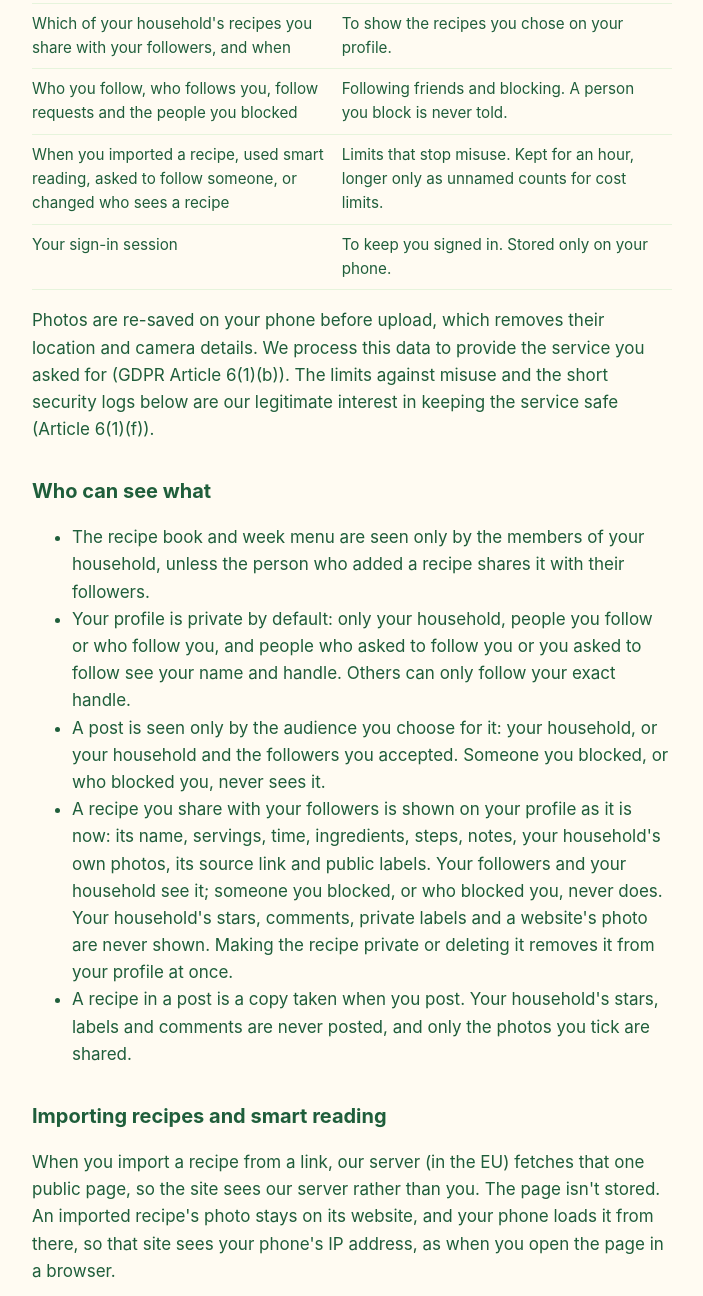
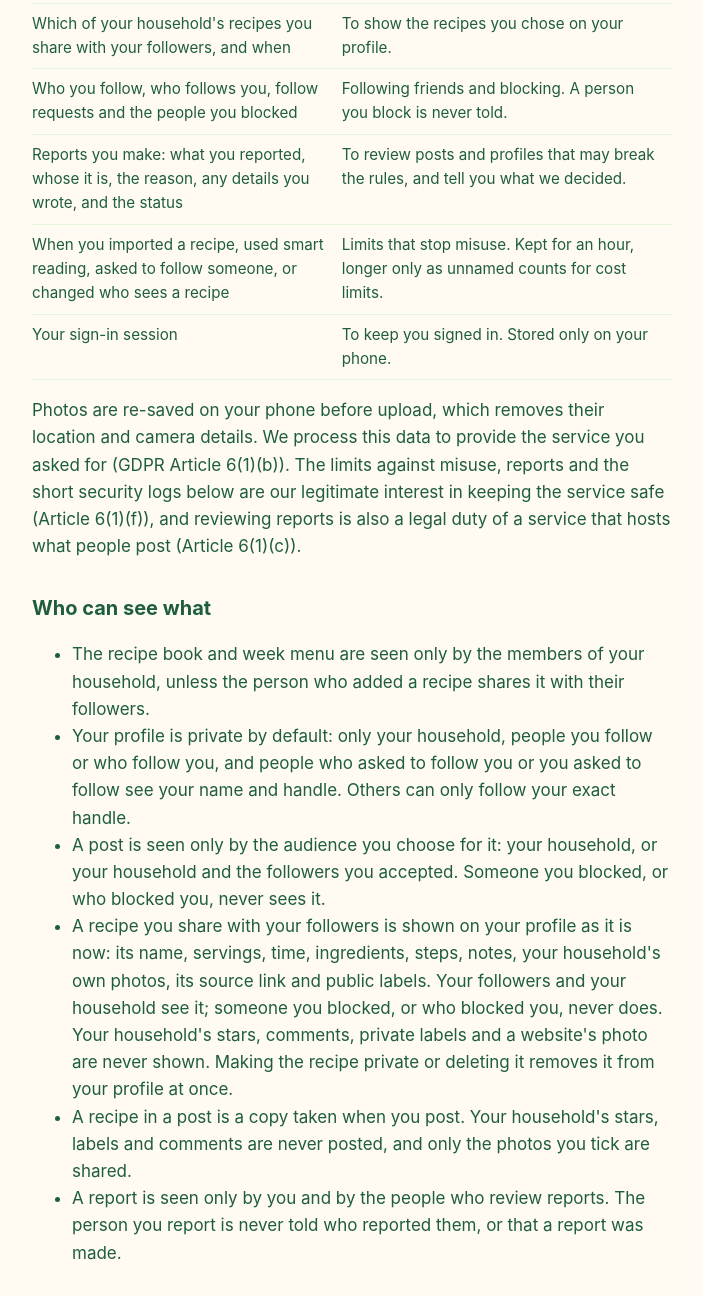
Before and after one commit to TuuliTG/tuulitg.github.io, a plain HTML site: page privacy.html in a window 1280 px wide. Shown: the part 1118-2414 px from the top of the page, without its empty margins (288-991 px from the left). Drawn offline with Linux system fonts and the light colour scheme.

Commit message:
docs: add reports to the privacy policy
Co-Authored-By: Claude Opus 5.5 <noreply@anthropic.com>
Claude-Session: https://claude.ai/code/session_01Kx7FqfPnkR2R2Dkp1NLaNS

```diff
--- a/privacy.html
+++ b/privacy.html
@@ -15,7 +15,7 @@
       </header>
 
       <h1>Privacy policy</h1>
-      <p>Effective 20 November 2026.</p>
+      <p>Effective 22 November 2026.</p>
       <p>
         MealFriends is built to keep as little about you as possible. There is no advertising, no analytics and no
         tracking. Nothing you add leaves your household unless you choose to share it. This policy explains what we
@@ -79,6 +79,10 @@
               <td>Following friends and blocking. A person you block is never told.</td>
             </tr>
             <tr>
+              <td>Reports you make: what you reported, whose it is, the reason, any details you wrote, and the status</td>
+              <td>To review posts and profiles that may break the rules, and tell you what we decided.</td>
+            </tr>
+            <tr>
               <td>
                 When you imported a recipe, used smart reading, asked to follow someone, or changed who sees a recipe
               </td>
@@ -93,8 +97,9 @@
       </div>
       <p>
         Photos are re-saved on your phone before upload, which removes their location and camera details. We process
-        this data to provide the service you asked for (GDPR Article 6(1)(b)). The limits against misuse and the short
-        security logs below are our legitimate interest in keeping the service safe (Article 6(1)(f)).
+        this data to provide the service you asked for (GDPR Article 6(1)(b)). The limits against misuse, reports and the
+        short security logs below are our legitimate interest in keeping the service safe (Article 6(1)(f)), and
+        reviewing reports is also a legal duty of a service that hosts what people post (Article 6(1)(c)).
       </p>
 
       <h2>Who can see what</h2>
@@ -121,6 +126,10 @@
         <li>
           A recipe in a post is a copy taken when you post. Your household's stars, labels and comments are never
           posted, and only the photos you tick are shared.
+        </li>
+        <li>
+          A report is seen only by you and by the people who review reports. The person you report is never told who
+          reported them, or that a report was made.
         </li>
       </ul>
 
@@ -169,6 +178,11 @@
         <li>
           Copies of your recipes that other people added to their own books keep the recipe but show "a deleted user".
         </li>
+        <li>
+          A report is kept until we decide it and for a year after, then deleted. If you delete your account first, the
+          report keeps only what was reported and the reason, not you or the details you wrote, so we can still review
+          it.
+        </li>
         <li>Backups of the database are kept for a short time and then overwritten.</li>
       </ul>
 
```
